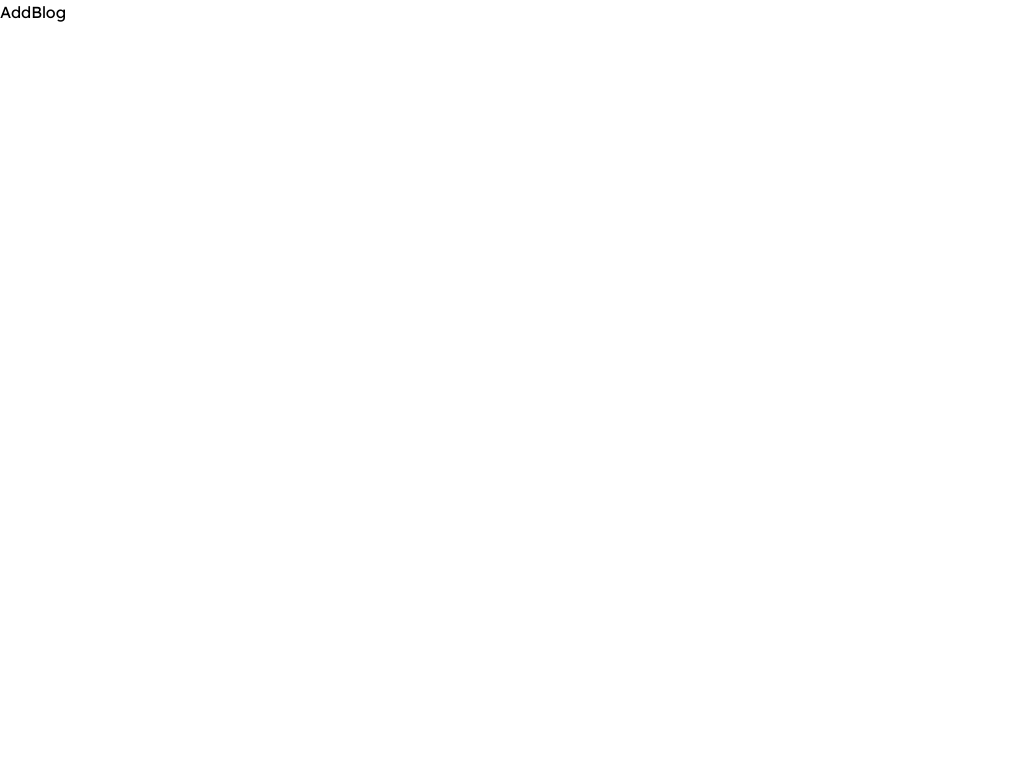
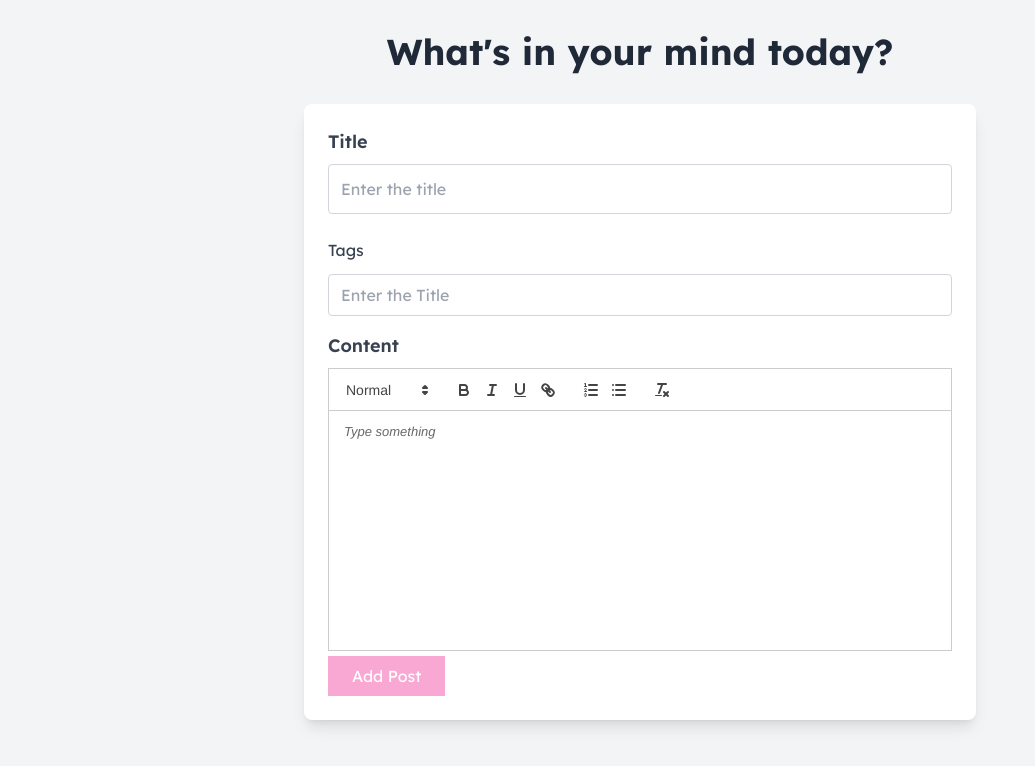
Before and after one commit to halleygz/blog-v3, a React (Vite) app in the folder frontend/: page /createblog in a window 1280 px wide. Shown: the top 766 px of the page, without its empty margins (0-1035 px from the left). Built offline with nearby package versions, Linux system fonts and the light colour scheme.

Commit message:
implemented addblog

```diff
--- a/frontend/package.json
+++ b/frontend/package.json
@@ -14,6 +14,7 @@
     "react": "^18.3.1",
     "react-dom": "^18.3.1",
     "react-hot-toast": "^2.4.1",
+    "react-quill": "^2.0.0",
     "react-router-dom": "^6.26.0",
     "zustand": "^4.5.4"
   },
--- a/frontend/src/components/tools/InputFields.jsx
+++ b/frontend/src/components/tools/InputFields.jsx
@@ -8,6 +8,7 @@ const InputFields = ({
   value,
   onChange,
   placeholder = "",
+  className=""
 }) => {
   return (
     <div className="mb-4">
@@ -19,7 +20,7 @@ const InputFields = ({
         value={value}
         onChange={onChange}
         placeholder={placeholder}
-        className="w-full px-3 py-2 border border-gray-300 rounded focus:outline-none focus:border-pink-300"
+        className={`w-full px-3 py-2 border border-gray-300 rounded focus:outline-none focus:border-pink-300 ${className}`}
       />
     </div>
   );
--- /dev/null
+++ b/frontend/src/hooks/useCreateBlog.js
@@ -0,0 +1,50 @@
+import React, { useState } from 'react'
+import { toast } from 'react-hot-toast'
+import { useNavigate } from 'react-router-dom'
+
+const createBlog = () => {
+    const [loading, setLoading] = useState(false)
+    const navigate = useNavigate()
+    const createBlog = async (inputs) => {
+        const {title, content, tags} = inputs
+        const success = handleUserInput({title, content})
+        if(!success) return
+        setLoading(true)
+        try{
+            const res = await fetch("/api/blog/create", {
+                method: "POST",
+                headers: { "Content-Type": "application/json" },
+                body: JSON.stringify({
+                    title, content, tags,
+                })
+            })
+            if(!res) throw new Error("response not ok")
+
+            const data = await res.json()
+            if(data.error){
+                console.log("Error", data.error)
+                toast.error(data.error)
+                return
+            }
+            console.log("blog created",data)
+            toast.success(data.message)
+            navigate(`/read/${data._id}`)
+        } catch (err){
+            console.log("couldn't post", err)
+            toast.error('failed to create a blog')
+        } finally {
+            setLoading(false)
+        }
+    }
+    return {loading, createBlog}
+}
+
+function handleUserInput({title, content}) {
+    if(!title || !content) {
+        toast.error("Please fill all the required fields")
+        return false
+    }
+    return true
+}
+
+export default createBlog
--- a/frontend/src/pages/blog/AddBlog.jsx
+++ b/frontend/src/pages/blog/AddBlog.jsx
@@ -1,9 +1,85 @@
-import React from 'react'
+import React, { useMemo, useState } from "react";
+import ReactQuill from "react-quill";
+import "react-quill/dist/quill.snow.css";
+import InputFields from "../../components/tools/InputFields";
+import useCreateBlog from '../../hooks/useCreateBlog'
+const AddBlog = () => {
+  const [content, setContent] = useState("");
+  const [title, setTitle] = useState("");
+  const [tags, setTags] = useState("");
+  const [tagsArray, setTagsArray] = useState([]);
+  const atag = tagsArray.map((btag) => (
+    <code
+      key={btag}
+      className="bg-slate-300 m-1 pl-1 pr-1 align-center rounded-[8px]"
+    >
+      #{btag}
+    </code>
+  ));
+  const {loading, createBlog} = useCreateBlog()
+  const onTagsChange = useMemo(
+    () => (event) => {
+      const value = event.target.value;
+      setTags(value);
+      const resultArray = value.replace(/\s+/g, "").split(",");
+      setTagsArray(resultArray);
+    },
+    []
+  );
 
-const AddBlog = () => {
+  const handleContentChange = (value) => {
+    setContent(value);
+  };
+ const handleSubmit = async (e) => {
+  e.preventDefault()
+  await createBlog({title, content, tags})
+ }
   return (
-    <div>AddBlog</div>
-  )
-}
+    <div className="min-h-screen bg-gray-100 flex flex-col items-center p-8">
+      <h1 className="text-4xl font-bold mb-8 text-gray-800">
+        What's in your mind today?
+      </h1>
 
-export default AddBlog
+      <div className="w-full max-w-2xl bg-white shadow-lg rounded-lg p-6">
+        <form onSubmit={handleSubmit}>
+          <label className="block text-lg font-semibold text-gray-700 mb-2">
+            Title
+          </label>
+          <input
+            type="text"
+            value={title}
+            onChange={(e) => setTitle(e.target.value)}
+            className="w-full border border-gray-300 p-3 rounded mb-6 focus:outline-none focus:border-gray-400"
+            placeholder="Enter the title"
+          />
+          <InputFields
+            className="mt-2"
+            content={"Tags"}
+            type={"text"}
+            id={"tags"}
+            name={"tags"}
+            value={tags}
+            onChange={onTagsChange}
+            placeholder="Enter the Title"
+          />
+          <div className="inline">{atag}</div>
+
+          <label className="block text-lg font-semibold text-gray-700 mb-2">
+            Content
+          </label>
+          <ReactQuill
+            value={content}
+            onChange={handleContentChange}
+            className="h-60 mb-6"
+            placeholder="Type something"
+          />
+          <button className="bg-pink-300 text-white px-6 py-2  hover:bg-pink-400 mt-6">
+            Add Post
+          </button>
+        </form>
+      </div>
+    </div>
+  );
+};
+
+export default AddBlog;
```
Also changed, not shown: 1 other file (tests, documents, lock files or other folders).
